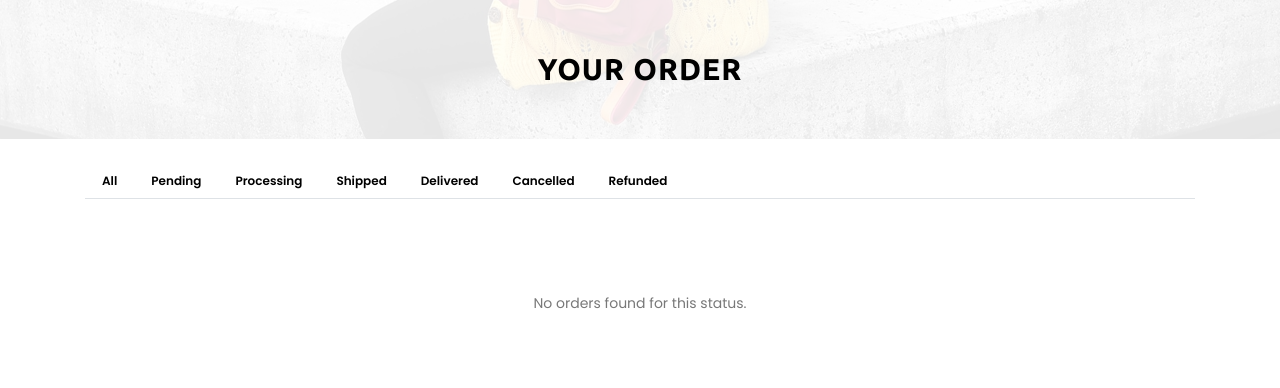
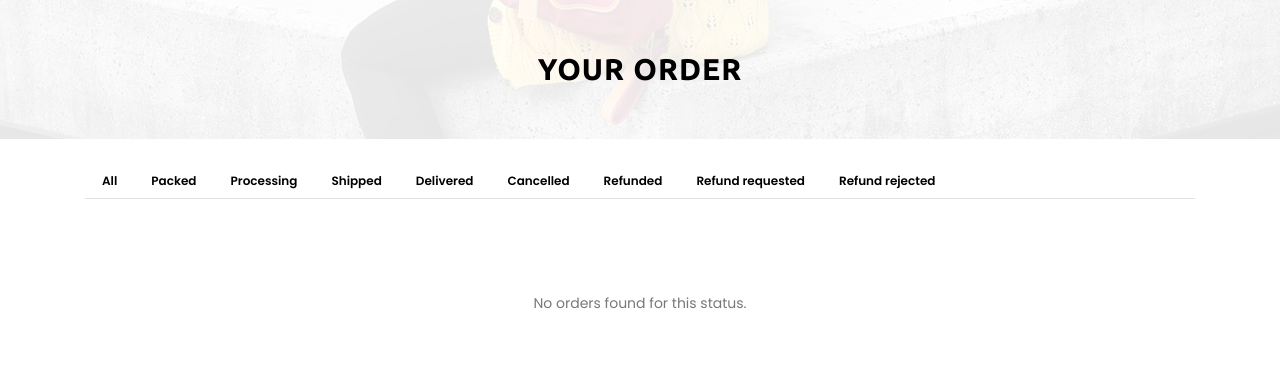
Before and after one commit to HenryDev01/INF2003, a Python web app: template App/template/customer/customer_order.html in a window 1280 px wide. Shown: the part 86-474 px from the top of the page. Run offline with Jinja, Linux system fonts and the light colour scheme; the template is opened without the code that fills it, so the values that code supplies are empty; some libraries are stand-ins or nearby versions; some web fonts are replaced.

Commit message:
Updated status in customer side

```diff
--- a/App/template/customer/customer_order.html
+++ b/App/template/customer/customer_order.html
@@ -19,7 +19,7 @@
 <div class="container">
     <!-- Filter Tabs -->
     <ul class="nav nav-tabs mt-4" id="orderStatusTabs" role="tablist">
-    {% for tab in ['all', 'pending', 'processing', 'shipped', 'delivered', 'cancelled', 'refunded'] %}
+        {% for tab in ['all', 'packed', 'processing', 'shipped', 'delivered', 'cancelled', 'refunded', 'refund requested', 'refund rejected'] %}
         <li class="nav-item">
             <a style="color:black;" class="nav-link {% if status == tab %}active{% endif %}" href="{{ url_for('Customer.customer_order', status=tab) }}">
                 {{ tab.capitalize() }}
@@ -61,7 +61,7 @@
                                 <td>{{ order.order_estimate_delivery }}</td>
                                 <td>
                                     {% set status_colors = {
-                                        'pending': 'warning',
+                                        'packed': 'warning',
                                         'processing': 'primary',
                                         'shipped': 'info',
                                         'delivered': 'success',
@@ -71,10 +71,14 @@
                                     {% set badge_color = status_colors.get(order.status.lower(), 'dark') %}
                                     <span class="badge bg-{{ badge_color }} text-white">{{ order.status|capitalize }}</span>
                                 </td>                                <td>
-                                    {% if order.status in ['Pending', 'Processing'] %}
+                                    {% if order.status in ['Packed', 'Processing'] %}
                                     <!-- Cancel Button triggers modal -->
                                     <button type="button" class="btn btn-sm btn-danger" data-bs-toggle="modal" data-bs-target="#cancelModal{{ order.order_id }}">
                                         Cancel
+                                    </button>
+                                    {% elif order.status in ['Delivered'] %}
+                                  <button type="button" class="btn btn-sm btn-danger" data-bs-toggle="modal" data-bs-target="#refundModal{{ order.order_id }}">
+                                        Request Refund
                                     </button>
                                     {% else %}
                                     <span class="text-muted">-</span>
@@ -145,6 +149,28 @@
               </div>
             </div>
 
+            <!-- Refund Modal -->
+            <div class="modal fade" id="refundModal{{ order.order_id }}" tabindex="-1" aria-labelledby="refundModalLabel{{ order.order_id }}" aria-hidden="true">
+              <div class="modal-dialog">
+                <form method="POST" action="{{ url_for('Customer.customer_request_refund', order_id=order.order_id) }}">
+                  <div class="modal-content">
+                    <div class="modal-header">
+                      <h5 class="modal-title" id="refundModalLabel{{ order.order_id }}">Request Refund for Order {{ order.order_id }}</h5>
+                      <button type="button" class="btn-close" data-bs-dismiss="modal" aria-label="Close"></button>
+                    </div>
+                    <div class="modal-body">
+                      <label for="refundReason{{ order.order_id }}" class="form-label">Reason for refund</label>
+                      <textarea class="form-control" id="refundReason{{ order.order_id }}" name="refund_reason" required></textarea>
+                    </div>
+                    <div class="modal-footer">
+                      <button type="button" class="btn btn-secondary" data-bs-dismiss="modal">Close</button>
+                      <button type="submit" class="btn btn-danger">Submit Refund Request</button>
+                    </div>
+                  </div>
+                </form>
+              </div>
+            </div>
+
         {% else %}
             <p class="mt-4 text-center">No orders found for this status.</p>
         {% endfor %}
```
